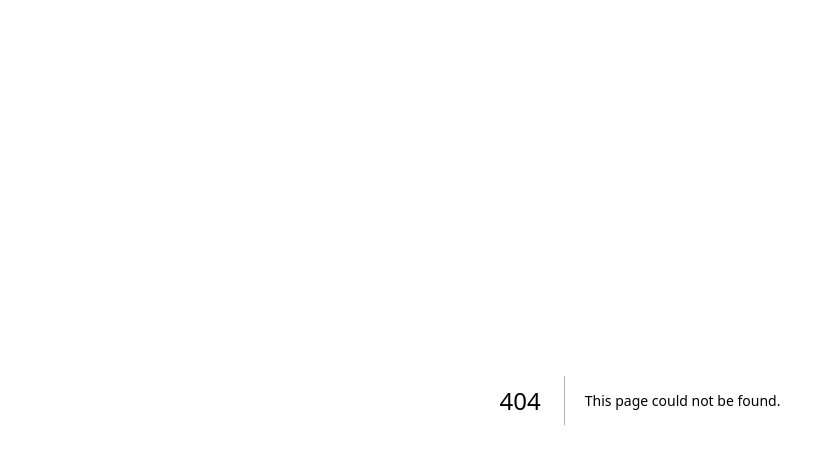
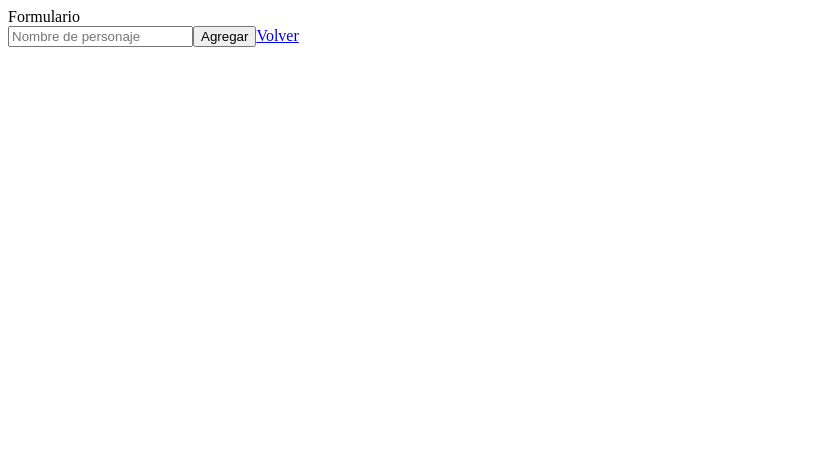
Before and after one commit to lefasom/crud-mongoose-next.js, a Next.js app: page /new in a window 1280 px wide. Before the commit this address had no page. Shown: the top 464 px of the page, without its empty margins (0-835 px from the left). Built offline with nearby package versions, Linux system fonts and the light colour scheme.

Commit message:
sumo add a mi crud

```diff
--- /dev/null
+++ b/pages/api/personaje.js
@@ -0,0 +1,28 @@
+import dbConnect from '../../lib/dbConnect'
+import Prueba from '../../models/Anime.jsx'
+
+export default async function handler (req, res) {
+    await dbConnect()
+
+    //POST api/personaje
+
+    const {method} = req
+
+    switch (method) {
+        case 'POST':
+            try {
+
+                const prueba = new Prueba(req.body)
+                await prueba.save()
+
+                return res.status(200).json({success:true, prueba})
+
+            } catch (error) {
+                return res.status(400).json({success: false, error: 'falla de servidor'})
+            }
+
+        default:
+            return res.status(500).json({success: false, error})
+
+    }
+}
--- /dev/null
+++ b/pages/new.js
@@ -0,0 +1,54 @@
+import Link from 'next/link'
+import React, { useState } from 'react'
+
+function New() {
+
+    const [form, setForm] = useState({
+        pj: '',
+    })
+     const handleChange = (e) => {
+        const { value, name } = e.target
+        setForm({
+            ...form,
+            [name]: value
+        })
+    }
+    const handleSubmit = (e) => {
+       e.preventDefault()
+       postData(form)
+    }
+    const postData = async (form) => {
+        try {
+            console.log(form)
+            const res = await fetch('/api/personaje', {
+                method: 'POST',
+                headers: {
+                    "Content-type": "application/json"
+                },
+                body: JSON.stringify(form)
+            })
+        } catch (error) {
+            console.log(error)
+        }
+    }
+
+  return (<>
+    <div>Formulario</div>
+    <form onSubmit={handleSubmit}>
+        <input
+            type="text"
+            placeholder='Nombre de personaje'
+            autoComplete='off'
+            name='pj'
+            value={form.pj}
+            onChange={handleChange}
+        />
+        <button>Agregar</button>
+        <Link href='/'>
+            Volver
+        </Link>
+    </form>
+  </>)
+}
+
+export default New
```
